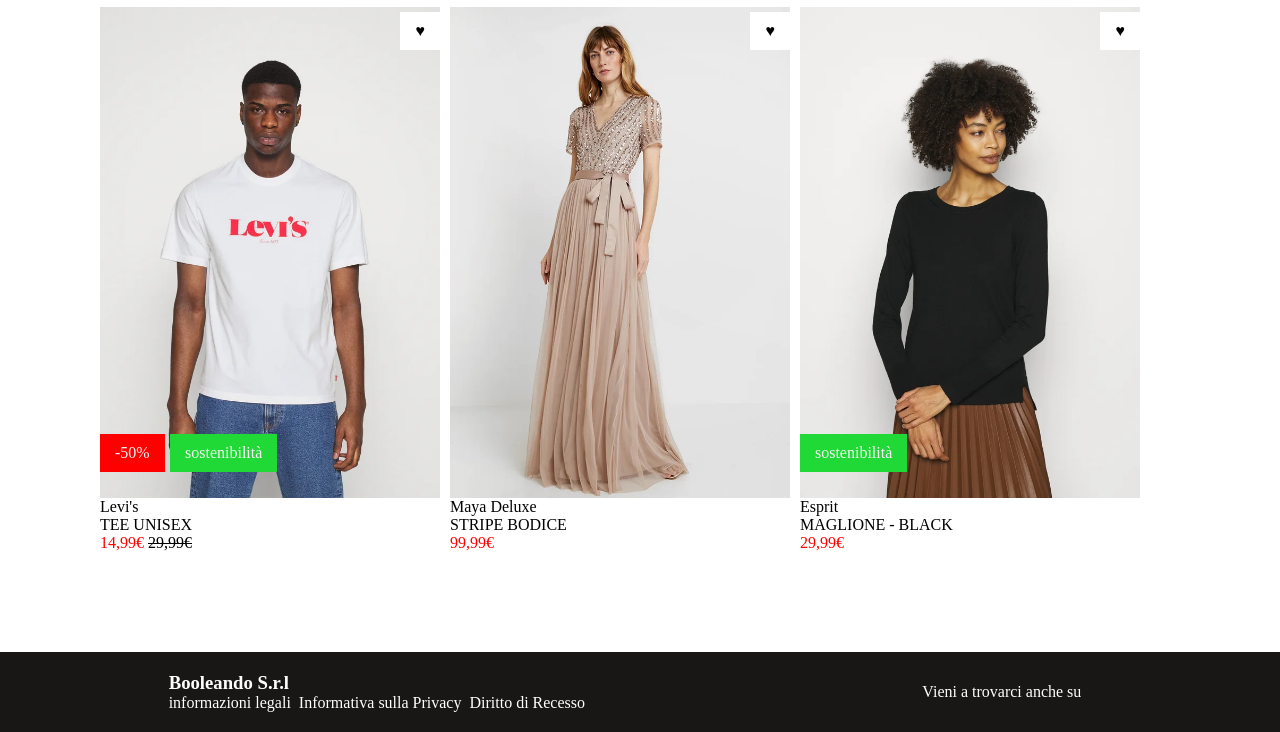
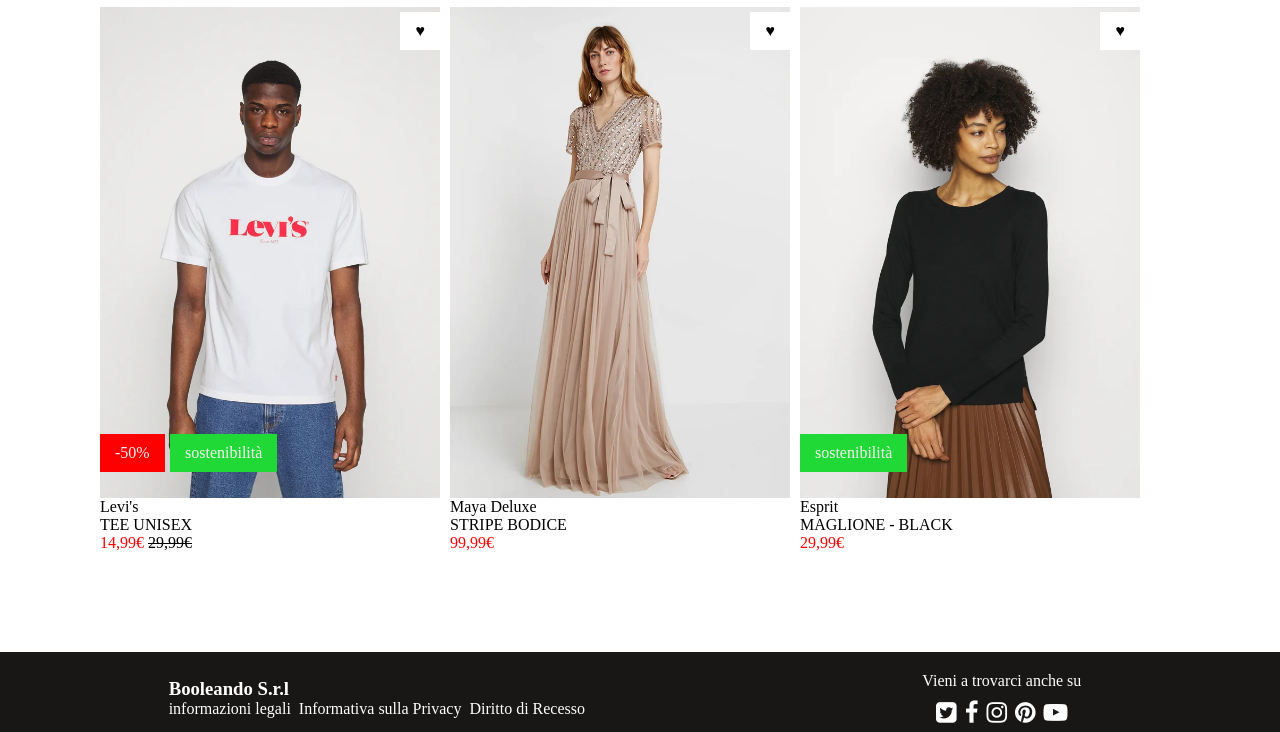
Before and after one commit to Skyfe24/html-css-boolando, a plain HTML site: page index.html in a window 1280 px wide. Shown: the part 648-1380 px from the top of the page. Drawn offline with Linux system fonts and the light colour scheme.

Commit message:
added social media and site icons

```diff
--- a/index.html
+++ b/index.html
@@ -5,6 +5,7 @@
     <meta charset="UTF-8">
     <meta http-equiv="X-UA-Compatible" content="IE=edge">
     <link rel="stylesheet" href="style.css">
+    <link rel="stylesheet" href="https://cdnjs.cloudflare.com/ajax/libs/font-awesome/4.7.0/css/font-awesome.min.css">
     <meta name="viewport" content="width=device-width, initial-scale=1.0">
     <title>Document</title>
 </head>
@@ -15,7 +16,7 @@
         <div class="wrapper header">
             <nav class="links">Donna Uomo Bambini </nav>
             <img src="./img/boolean-logo.png" alt="logo" class="logo">
-            <nav class="icons">&hearts;&hearts;&hearts;</nav>
+            <nav class="icons"> <i class="fa fa-user" style="font-size:18px"></i></i>&nbsp;&hearts;&nbsp;<i class="fa fa-lock" style="font-size:18px"></i></nav>
         </div>
     </header>
     <!-- Inizio delle card-->
@@ -124,7 +125,7 @@
         <div class="wrapper">
             <div><h3>Booleando S.r.l</h3>
             <p>informazioni legali&nbsp; Informativa sulla Privacy &nbsp;Diritto di Recesso</p></div>
-            <div class="icons"> Vieni a trovarci anche su</div>
+            <div class="icons"> Vieni a trovarci anche su <p class="p2"><i class="fa fa-twitter-square" style="font-size:24px"></i>&nbsp;&nbsp;<i class="fa fa-facebook-f" style="font-size:24px"></i>&nbsp;&nbsp;<i class="fa fa-instagram" style="font-size:24px"></i>&nbsp;&nbsp;<i class="fa fa-pinterest" style="font-size:24px"></i>&nbsp;&nbsp;<i class="fa fa-youtube-play" style="font-size:24px"></i></p></div>
 
     </div>
     </footer>
--- a/style.css
+++ b/style.css
@@ -121,3 +121,7 @@ img {
 .red{
   color: red;
 }
+.p2{
+  text-align: center;
+  margin-top: 10px;
+}
```
